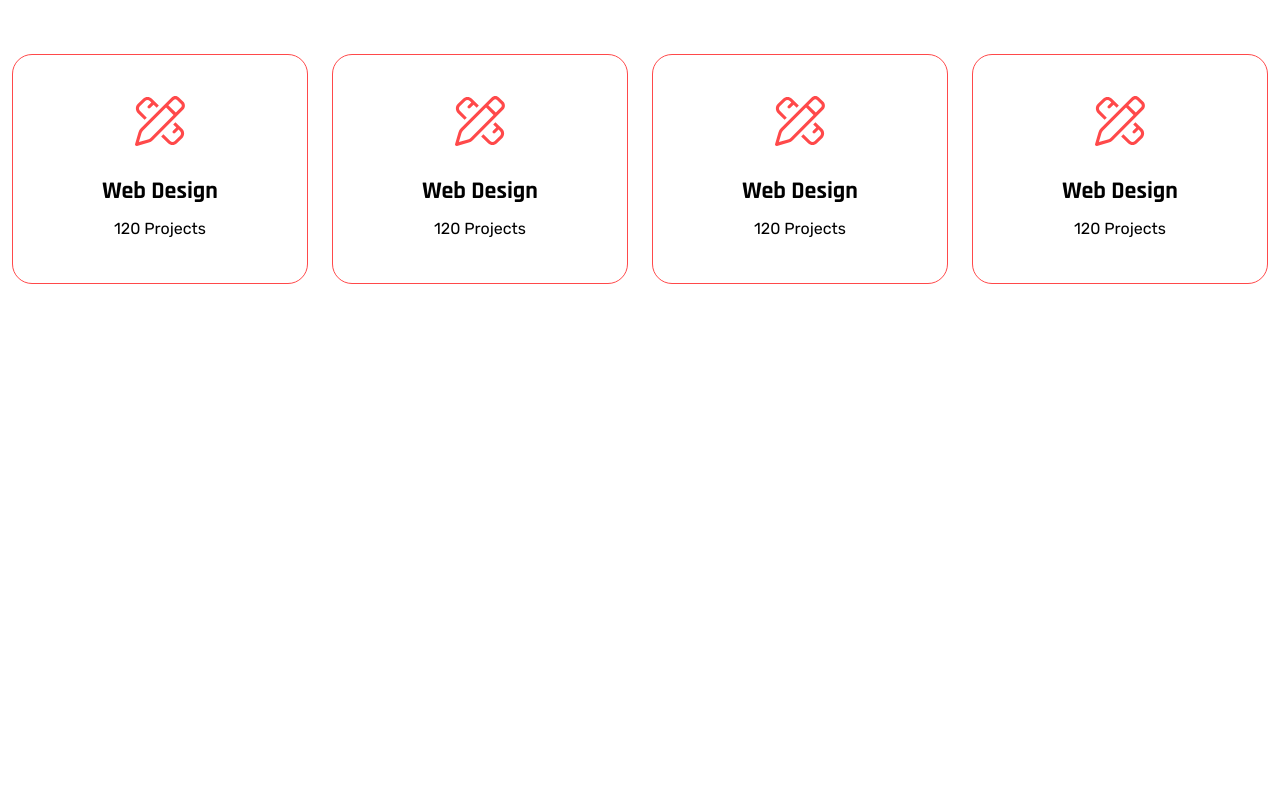
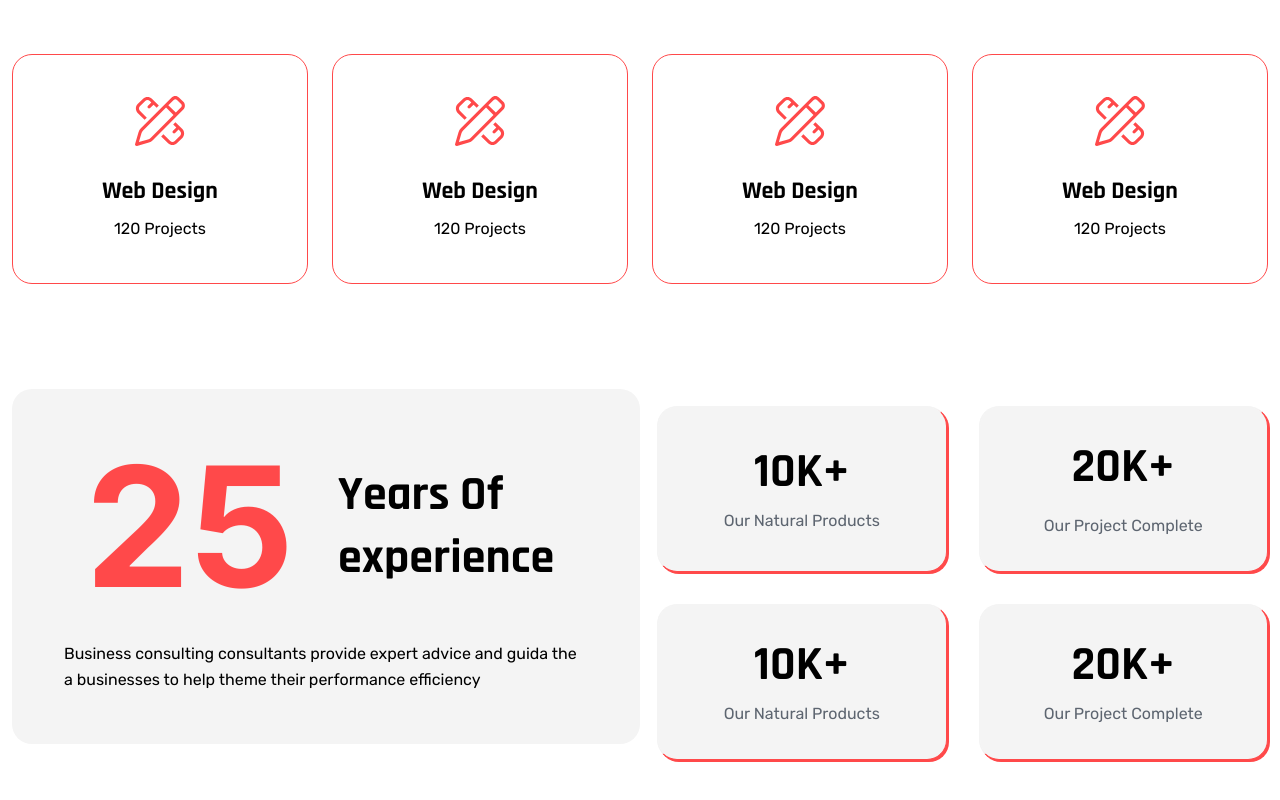
Before and after one commit to nabilislam11/Demo-portfolio, a React (Vite) app: page / in a window 1280 px wide. Shown: the part 1022-1822 px from the top of the page. Before the commit the page ends 1396 px from the top, so only its background shows below. Built offline with nearby package versions, Linux system fonts and the light colour scheme.

Commit message:
counter section complete

```diff
--- /dev/null
+++ b/src/components/counter/Counter.jsx
@@ -0,0 +1,61 @@
+import React from 'react'
+
+const Counter = () => {
+    return (
+        <div className='container px-3 pb-[120px] '>
+            <div className="flex justify-between items-center  ">
+                <div className=" w-[50%] bg-[#F4F4F4] pt-[36px] px-[52px] pb-[51px] rounded-[20px] space-y-3 ">
+                    <div className="flex items-center ">
+                        <h2 className='pl-[21px] font-inter  font-bold  text-[167px] leading-[187.5px] text-[#FF494A] '> 25 </h2>
+                        <div className=" py-[39px] pr-[51px] pl-[44px] ">
+                            <h2 className='font-rajdhani font-bold  text-[48.1px] leading-[62.6px]'> Years Of
+                                experience </h2>
+                        </div>
+                    </div>
+                    <p className='font-rubik  font-normal text-[16px] leading-[26px]'>Business consulting consultants provide expert advice and guida the
+                        a businesses to help theme their performance efficiency</p>
+                </div>
+                <div className="w-[50%] grid grid-cols-1 md:grid-cols-2 gap-8  mt-[32px]  ml-[17px]  ">
+                    <div className="py-[35px] px-[17px]  border border-b-[#FF494A] border-t-[#F4F4F4] border-l-[#F4F4F4] border-r-[#FF494A] bg-[#F4F4F4] shadow-[2px_2px_0px_0px_#FF494A] space-y-1  rounded-[20px]  text-center flex flex-col justify-between items-center ">
+                        <div className="flex ">
+                            <p className='font-rajdhani  font-bold  text-[48px] leading-[60px]'> 10</p>
+                            <p className='font-rajdhani  font-bold  text-[48px] leading-[60px]'> K+</p>
+
+                        </div>
+                        <p className='font-rubik  font-normal text-[16px] leading-[30px] text-[#5D6570] '>Our Natural Products</p>
+
+                    </div>
+                    <div className="py-[30px] px-[15px] bg-[#F4F4F4]  space-y-1  rounded-[20px]  text-center flex flex-col  justify-between items-center   border border-b-[#FF494A] border-t-[#F4F4F4] border-l-[#F4F4F4] border-r-[#FF494A] bg-[#F4F4F4] shadow-[2px_2px_0px_0px_#FF494A] bg-[#F4F4F4]">
+                        <div className="flex ">
+                            <p className='font-rajdhani  font-bold  text-[48px] leading-[60px]'> 20</p>
+                            <p className='font-rajdhani  font-bold  text-[48px] leading-[60px]'> K+</p>
+
+                        </div>
+                        <p className='font-rubik  font-normal text-[16px] leading-[30px] text-[#5D6570] '>Our Project Complete</p>
+
+                    </div>
+                    <div className="py-[30px] px-[15px] bg-[#F4F4F4]  space-y-1  rounded-[20px]  text-center flex flex-col  justify-between items-center   border border-b-[#FF494A] border-t-[#F4F4F4] border-l-[#F4F4F4] border-r-[#FF494A] bg-[#F4F4F4] shadow-[2px_2px_0px_0px_#FF494A] bg-[#F4F4F4] ">
+                        <div className="flex ">
+                            <p className='font-rajdhani  font-bold  text-[48px] leading-[60px]'> 10</p>
+                            <p className='font-rajdhani  font-bold  text-[48px] leading-[60px]'> K+</p>
+
+                        </div>
+                        <p className='font-rubik  font-normal text-[16px] leading-[30px] text-[#5D6570] '>Our Natural Products</p>
+
+                    </div>
+                    <div className="py-[30px] px-[15px] bg-[#F4F4F4]  space-y-1  rounded-[20px]  text-center flex flex-col  justify-between items-center  border border-b-[#FF494A] border-t-[#F4F4F4] border-l-[#F4F4F4] border-r-[#FF494A] bg-[#F4F4F4] shadow-[2px_2px_0px_0px_#FF494A] bg-[#F4F4F4] ">
+                        <div className="flex ">
+                            <p className='font-rajdhani  font-bold  text-[48px] leading-[60px]'> 20</p>
+                            <p className='font-rajdhani  font-bold  text-[48px] leading-[60px]'> K+</p>
+
+                        </div>
+                        <p className='font-rubik  font-normal text-[16px] leading-[30px] text-[#5D6570] '>Our Project Complete</p>
+
+                    </div>
+                </div>
+            </div>
+        </div>
+    )
+}
+
+export default Counter
--- a/src/page/Home.jsx
+++ b/src/page/Home.jsx
@@ -2,6 +2,7 @@ import React from 'react'
 import Navbar from '../components/navbar/Navbar'
 import Banner from '../components/banner/Banner'
 import TpmService from '../components/tpm-service/TpmService'
+import Counter from '../components/counter/Counter'
 
 const Home = () => {
   return (
@@ -11,6 +12,7 @@ const Home = () => {
         <Navbar></Navbar>
         <Banner></Banner>
         <TpmService></TpmService>
+        <Counter></Counter>
       </div>
 
 
```
